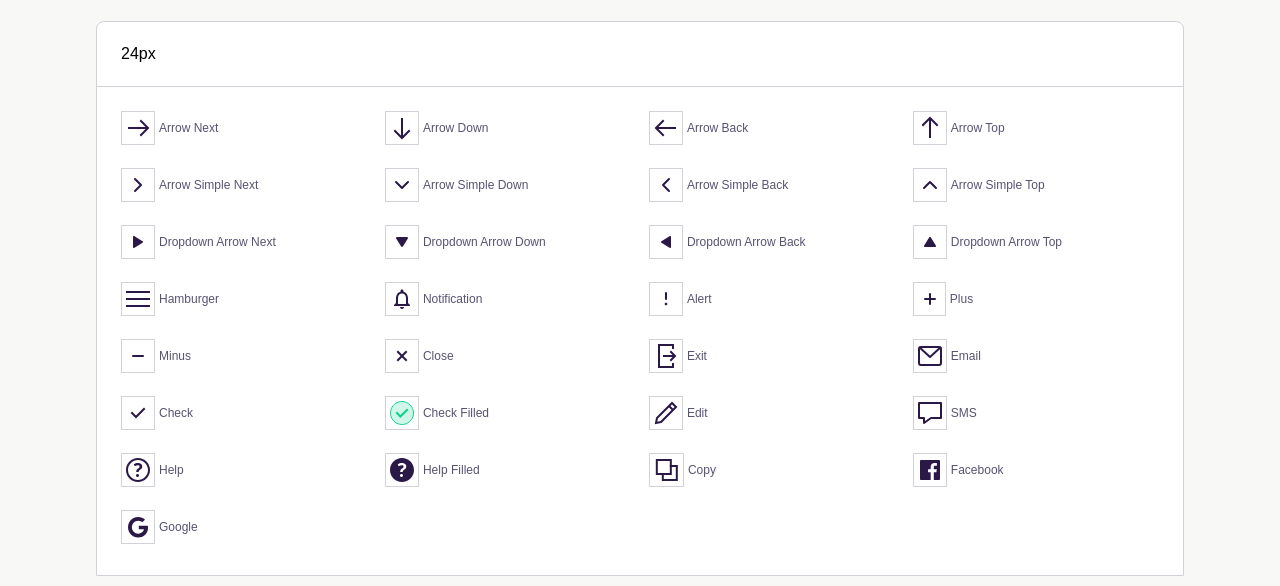
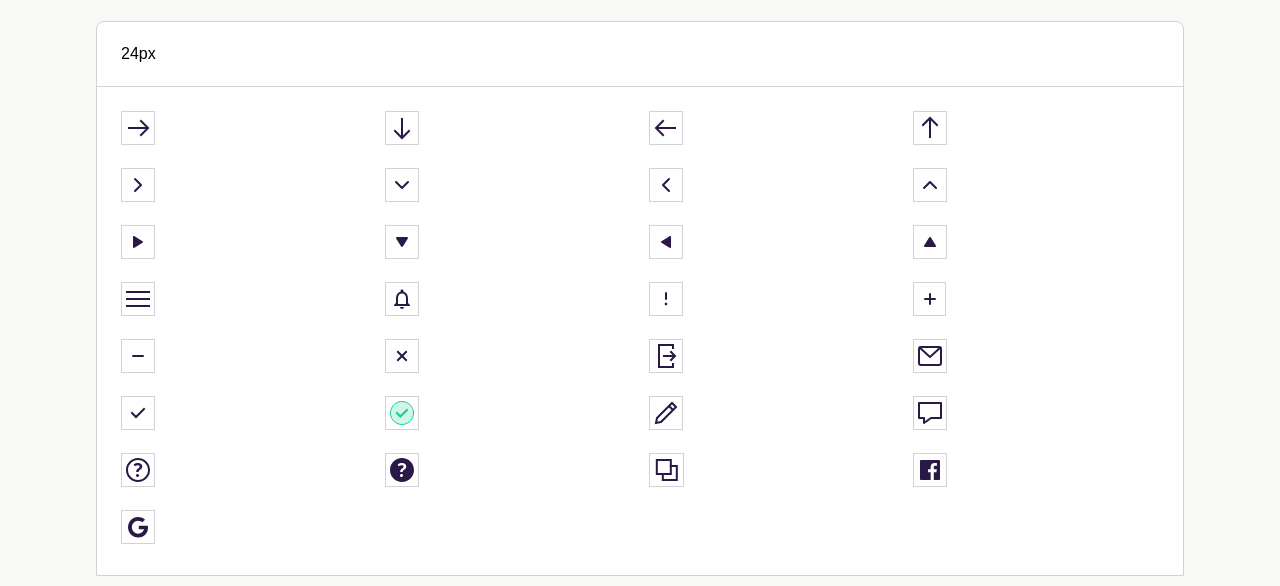
Before and after one commit to jarif78/waynimovil-library-ui, a website: page public/index.html in a window 1280 px wide. Shown: the part 4815-5401 px from the top of the page. Drawn offline with Linux system fonts and the light colour scheme.

Commit message:
Ajustes responsive

```diff
--- a/public/index.html
+++ b/public/index.html
@@ -8,9 +8,9 @@
 </head>
 <body class="font-body bg-gray-100">
     <!-- HEADER -->
-    <div class="header w-full">
+    <div id="header" class="w-full">
 
-        <div class="header shadow-header w-full h-20 flex items-center justify-between px-20">
+        <div class="header shadow-header w-full h-20 flex items-center justify-between xs:px-1 sm:px-20">
             <img src="./assets/images/wayni-logo-two-colors.svg" alt="Wayni Logo">
 
             <div class="flex items-center">
@@ -55,7 +55,7 @@
     </div>
 
     <!-- CONTENT -->
-    <div class="mx-24">
+    <div class="xs:mx-3 sm:mx-24">
 
         <!-- WELCOME -->
         <div class="welcome py-20">
@@ -330,126 +330,126 @@
 
                     <div class="w-1/4  inline-flex items-center">
                         <img class="border border-gray-500 p-1" src="./assets/images/arrow-next.svg" alt="visa">
-                        <span class="text-gray-900 text-2xs ml-1">Arrow Next</span>
+                        <span class="text-gray-900 text-2xs ml-1 xs:hidden">Arrow Next</span>
                     </div>
                     <div class="w-1/4  inline-flex items-center">
                         <img class="border border-gray-500 p-1" src="./assets/images/arrow-down.svg" alt="visa">
-                        <span class="text-gray-900 text-2xs ml-1">Arrow Down</span>
+                        <span class="text-gray-900 text-2xs ml-1 xs:hidden">Arrow Down</span>
                     </div>
                     <div class="w-1/4  inline-flex items-center">
                         <img class="border border-gray-500 p-1" src="./assets/images/arrow-back.svg" alt="visa">
-                        <span class="text-gray-900 text-2xs ml-1">Arrow Back</span>
+                        <span class="text-gray-900 text-2xs ml-1 xs:hidden">Arrow Back</span>
                     </div>
                     <div class="w-1/5  inline-flex items-center">
                         <img class="border border-gray-500 p-1" src="./assets/images/arrow-up.svg" alt="visa">
-                        <span class="text-gray-900 text-2xs ml-1">Arrow Top</span>
+                        <span class="text-gray-900 text-2xs ml-1 xs:hidden">Arrow Top</span>
                     </div>
 
                     <div class="w-1/4  inline-flex items-center mt-4">
                         <img class="border border-gray-500 p-1" src="./assets/images/arrow-simple-next.svg" alt="visa">
-                        <span class="text-gray-900 text-2xs ml-1">Arrow Simple Next</span>
+                        <span class="text-gray-900 text-2xs ml-1 xs:hidden">Arrow Simple Next</span>
                     </div>
                     <div class="w-1/4  inline-flex items-center">
                         <img class="border border-gray-500 p-1" src="./assets/images/arrow-simple-down.svg" alt="visa">
-                        <span class="text-gray-900 text-2xs ml-1">Arrow Simple Down</span>
+                        <span class="text-gray-900 text-2xs ml-1 xs:hidden">Arrow Simple Down</span>
                     </div>
                     <div class="w-1/4  inline-flex items-center">
                         <img class="border border-gray-500 p-1" src="./assets/images/arrow-simple-back.svg" alt="visa">
-                        <span class="text-gray-900 text-2xs ml-1">Arrow Simple Back</span>
+                        <span class="text-gray-900 text-2xs ml-1 xs:hidden">Arrow Simple Back</span>
                     </div>
                     <div class="w-1/5  inline-flex items-center">
                         <img class="border border-gray-500 p-1" src="./assets/images/arrow-simple-up.svg" alt="visa">
-                        <span class="text-gray-900 text-2xs ml-1">Arrow Simple Top</span>
+                        <span class="text-gray-900 text-2xs ml-1 xs:hidden">Arrow Simple Top</span>
                     </div>
 
                     <div class="w-1/4  inline-flex items-center mt-4">
                         <img class="border border-gray-500 p-1" src="./assets/images/arrow-mini-next.svg" alt="visa">
-                        <span class="text-gray-900 text-2xs ml-1">Dropdown Arrow Next</span>
+                        <span class="text-gray-900 text-2xs ml-1 xs:hidden">Dropdown Arrow Next</span>
                     </div>
                     <div class="w-1/4  inline-flex items-center">
                         <img class="border border-gray-500 p-1" src="./assets/images/arrow-mini-down.svg" alt="visa">
-                        <span class="text-gray-900 text-2xs ml-1">Dropdown Arrow Down</span>
+                        <span class="text-gray-900 text-2xs ml-1 xs:hidden">Dropdown Arrow Down</span>
                     </div>
                     <div class="w-1/4  inline-flex items-center">
                         <img class="border border-gray-500 p-1" src="./assets/images/arrow-mini-back.svg" alt="visa">
-                        <span class="text-gray-900 text-2xs ml-1">Dropdown Arrow Back</span>
+                        <span class="text-gray-900 text-2xs ml-1 xs:hidden">Dropdown Arrow Back</span>
                     </div>
                     <div class="w-1/5  inline-flex items-center">
                         <img class="border border-gray-500 p-1" src="./assets/images/arrow-mini-up.svg" alt="visa">
-                        <span class="text-gray-900 text-2xs ml-1">Dropdown Arrow Top</span>
+                        <span class="text-gray-900 text-2xs ml-1 xs:hidden">Dropdown Arrow Top</span>
                     </div>
 
                     <div class="w-1/4  inline-flex items-center mt-4">
                         <img class="border border-gray-500 p-1" src="./assets/images/menu.svg" alt="visa">
-                        <span class="text-gray-900 text-2xs ml-1">Hamburger</span>
+                        <span class="text-gray-900 text-2xs ml-1 xs:hidden">Hamburger</span>
                     </div>
                     <div class="w-1/4  inline-flex items-center">
                         <img class="border border-gray-500 p-1" src="./assets/images/notification.svg" alt="visa">
-                        <span class="text-gray-900 text-2xs ml-1">Notification</span>
+                        <span class="text-gray-900 text-2xs ml-1 xs:hidden">Notification</span>
                     </div>
                     <div class="w-1/4  inline-flex items-center">
                         <img class="border border-gray-500 p-1" src="./assets/images/warning.svg" alt="visa">
-                        <span class="text-gray-900 text-2xs ml-1">Alert</span>
+                        <span class="text-gray-900 text-2xs ml-1 xs:hidden">Alert</span>
                     </div>
                     <div class="w-1/5  inline-flex items-center">
                         <img class="border border-gray-500 p-1" src="./assets/images/plus.svg" alt="visa">
-                        <span class="text-gray-900 text-2xs ml-1">Plus</span>
+                        <span class="text-gray-900 text-2xs ml-1 xs:hidden">Plus</span>
                     </div>
 
                     <div class="w-1/4  inline-flex items-center mt-4">
                         <img class="border border-gray-500 p-1" src="./assets/images/minus.svg" alt="visa">
-                        <span class="text-gray-900 text-2xs ml-1">Minus</span>
+                        <span class="text-gray-900 text-2xs ml-1 xs:hidden">Minus</span>
                     </div>
                     <div class="w-1/4  inline-flex items-center">
                         <img class="border border-gray-500 p-1" src="./assets/images/cross.svg" alt="visa">
-                        <span class="text-gray-900 text-2xs ml-1">Close</span>
+                        <span class="text-gray-900 text-2xs ml-1 xs:hidden">Close</span>
                     </div>
                     <div class="w-1/4  inline-flex items-center">
                         <img class="border border-gray-500 p-1" src="./assets/images/exit.svg" alt="visa">
-                        <span class="text-gray-900 text-2xs ml-1">Exit</span>
+                        <span class="text-gray-900 text-2xs ml-1 xs:hidden">Exit</span>
                     </div>
                     <div class="w-1/5  inline-flex items-center">
                         <img class="border border-gray-500 p-1" src="./assets/images/email.svg" alt="visa">
-                        <span class="text-gray-900 text-2xs ml-1">Email</span>
+                        <span class="text-gray-900 text-2xs ml-1 xs:hidden">Email</span>
                     </div>
 
                     <div class="w-1/4  inline-flex items-center mt-4">
                         <img class="border border-gray-500 p-1" src="./assets/images/check.svg" alt="visa">
-                        <span class="text-gray-900 text-2xs ml-1">Check</span>
+                        <span class="text-gray-900 text-2xs ml-1 xs:hidden">Check</span>
                     </div>
                     <div class="w-1/4  inline-flex items-center">
                         <img class="border border-gray-500 p-1" src="./assets/images/check-fill.svg" alt="visa">
-                        <span class="text-gray-900 text-2xs ml-1">Check Filled</span>
+                        <span class="text-gray-900 text-2xs ml-1 xs:hidden">Check Filled</span>
                     </div>
                     <div class="w-1/4  inline-flex items-center">
                         <img class="border border-gray-500 p-1" src="./assets/images/edit.svg" alt="visa">
-                        <span class="text-gray-900 text-2xs ml-1">Edit</span>
+                        <span class="text-gray-900 text-2xs ml-1 xs:hidden">Edit</span>
                     </div>
                     <div class="w-1/5  inline-flex items-center">
                         <img class="border border-gray-500 p-1" src="./assets/images/sms.svg" alt="visa">
-                        <span class="text-gray-900 text-2xs ml-1">SMS</span>
+                        <span class="text-gray-900 text-2xs ml-1 xs:hidden">SMS</span>
                     </div>
 
                     <div class="w-1/4  inline-flex items-center mt-4">
                         <img class="border border-gray-500 p-1" src="./assets/images/help.svg" alt="visa">
-                        <span class="text-gray-900 text-2xs ml-1">Help</span>
+                        <span class="text-gray-900 text-2xs ml-1 xs:hidden">Help</span>
                     </div>
                     <div class="w-1/4  inline-flex items-center">
                         <img class="border border-gray-500 p-1" src="./assets/images/help-fill.svg" alt="visa">
-                        <span class="text-gray-900 text-2xs ml-1">Help Filled</span>
+                        <span class="text-gray-900 text-2xs ml-1 xs:hidden">Help Filled</span>
                     </div>
                     <div class="w-1/4  inline-flex items-center">
                         <img class="border border-gray-500 p-1" src="./assets/images/copy.svg" alt="visa">
-                        <span class="text-gray-900 text-2xs ml-1">Copy</span>
+                        <span class="text-gray-900 text-2xs ml-1 xs:hidden">Copy</span>
                     </div>
                     <div class="w-1/5  inline-flex items-center">
                         <img class="border border-gray-500 p-1" src="./assets/images/facebook.svg" alt="visa">
-                        <span class="text-gray-900 text-2xs ml-1">Facebook</span>
+                        <span class="text-gray-900 text-2xs ml-1 xs:hidden">Facebook</span>
                     </div>
 
                     <div class="w-1/4  inline-flex items-center mt-4">
                         <img class="border border-gray-500 p-1" src="./assets/images/google.svg" alt="visa">
-                        <span class="text-gray-900 text-2xs ml-1">Google</span>
+                        <span class="text-gray-900 text-2xs ml-1 xs:hidden">Google</span>
                     </div>
 
                 </div>
```
